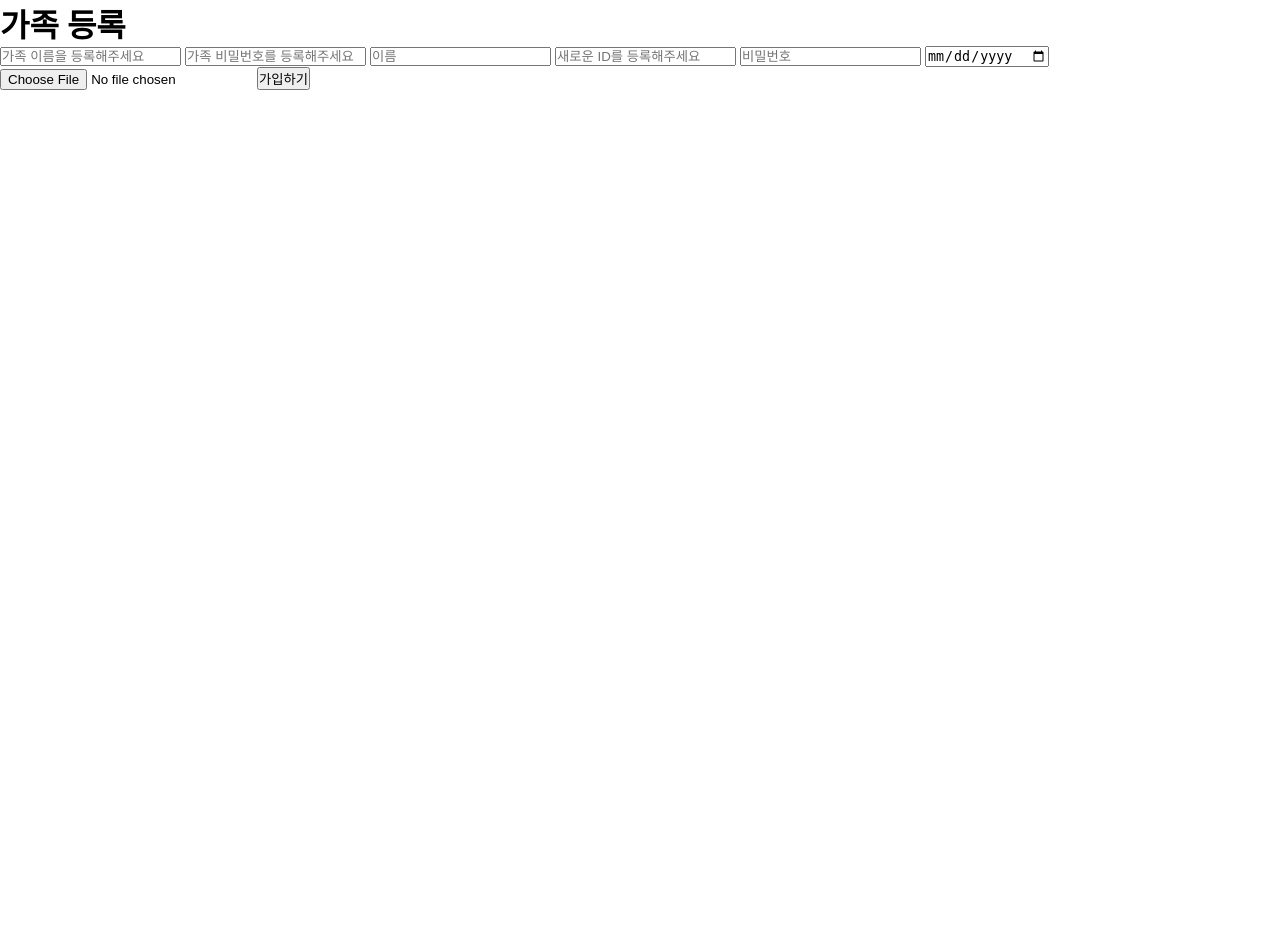
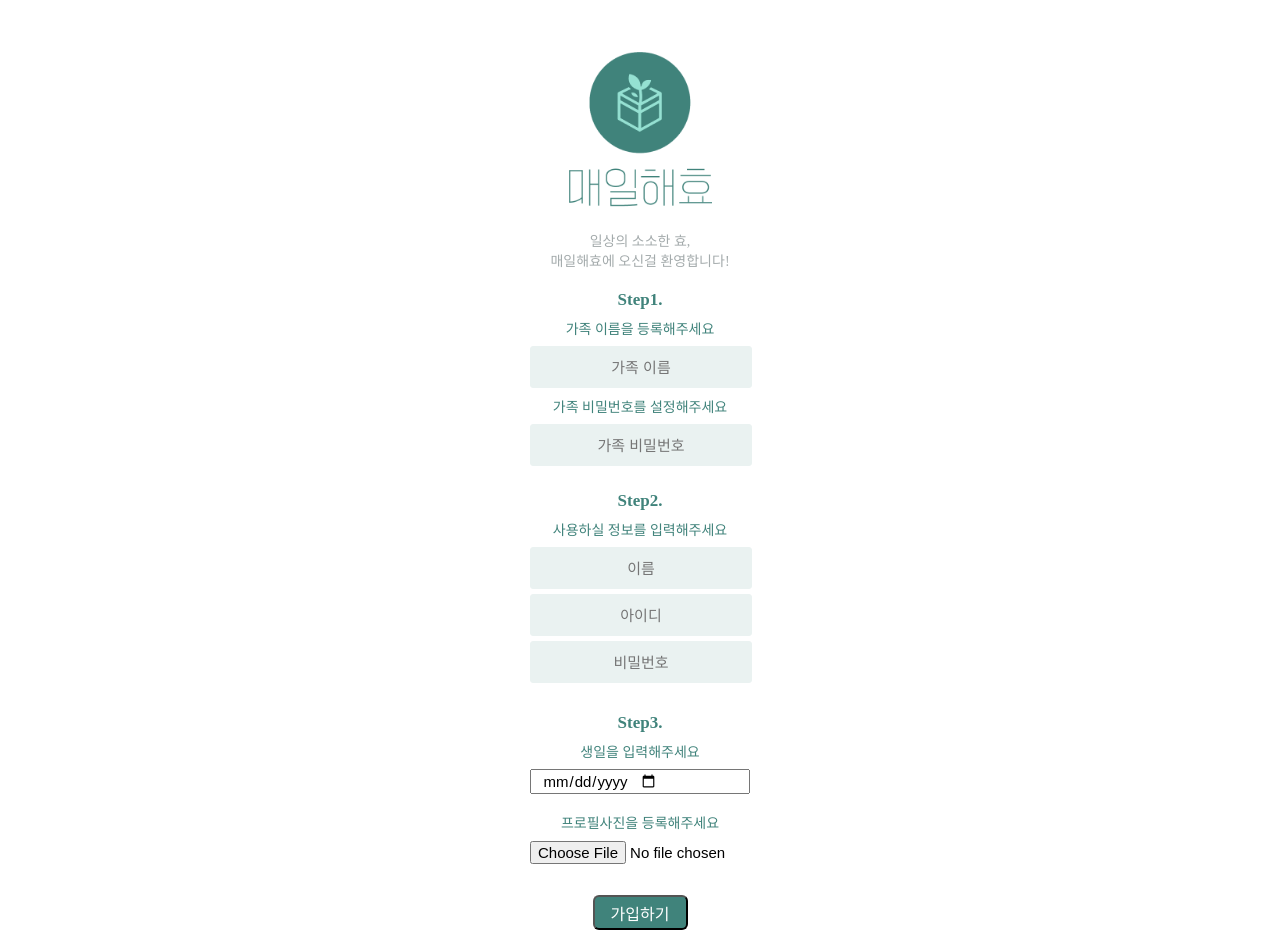
Before and after one commit to goldlamp95/hyo_web, a Django app: page /registration/family_signup in a window 1280 px wide. Before the commit the page ends 90 px from the top, so only its background shows below. Run offline with Django 3.2, Linux system fonts and the light colour scheme; parts of the project's set-up code (start-up, migrations or seed data) failed here and were passed over.

Commit message:
login /signup

```diff
--- /dev/null
+++ b/hyo/hyoapp/static/family_signup.css
@@ -0,0 +1,149 @@
+input {
+    -webkit-writing-mode: horizontal-tb !important;
+    text-rendering: auto;
+    color: initial;
+    letter-spacing: normal;
+    word-spacing: normal;
+    text-transform: none;
+    text-indent: 0px;
+    text-shadow: none;
+    display: flex;
+    text-align: center;
+    /* -webkit-appearance: textfield;
+    background-color: white;
+    -webkit-rtl-ordering: logical; */
+    cursor: text;
+    margin: 0em;
+    font: 15px Arial;
+    padding: 1px 0px;
+    /* border-width: 2px;
+    border-style: inset;
+    border-color: initial;
+    border-image: initial;  */
+}
+
+.box_logo{
+    margin: 30px 0px 0px 0px;
+    width: 100%;
+    display: flex;
+    justify-content: center;
+    justify-items: center;
+    flex-direction: column;
+    left: 50%;
+    top: 50%;
+}
+
+.logo_mention{
+    color: #A4ABAC;
+    text-align: center;
+    font-size: 14px;
+}
+.logo{
+    width: 200px;
+    align-self: center;
+}
+
+.step{
+    font-size: 17px;
+    color:#40837B;
+    font-weight: bold;
+}
+.inner_input{
+    margin: 20px 0px 0px 0px;
+    left: 50%;
+    top: 50%;
+}
+.input_boxes{
+    display: flex;
+    flex-direction: column;
+    justify-content: center;
+    width: 220px;
+    position: relative;
+    margin: 0 auto;
+}
+
+.input_famiy{
+    display: flex;
+    flex-direction: column;
+}
+
+.family_mention{
+    font-size: 14px;
+    color: #40837B;
+    margin: 8px 0px;
+    text-align: center;
+}
+.family_password{
+    width: 220px;
+    height: 38px;
+    border: 1px solid #EAF2F1;
+    border-radius: 3px;
+    background-color: #EAF2F1;
+}
+
+.family_signup{
+    text-align: center;
+}
+
+.you_mention{
+    font-size: 14px;
+    color:#40837B;
+    margin: 8px 0px;
+    text-align: center;
+}
+.input_you{
+    margin: 25px 0px 0px 0px;
+}
+.your_name{
+    margin: 0px 0px 5px 0px;
+    width: 220px;
+    height: 38px;
+    border: 1px solid #EAF2F1;
+    border-radius: 3px;
+    background-color: #EAF2F1;
+}
+
+.your_id, .your_pw{
+    margin: 5px 0px 5px 0px;
+    width: 220px;
+    height: 38px;
+    border: 1px solid #EAF2F1;
+    border-radius: 3px;
+    background-color: #EAF2F1;
+}
+
+
+.for_btn_submit{
+    width: 100%;
+    display: flex;
+    justify-content: center;
+    flex-direction: column;
+    align-items: center;
+}
+
+.btn_submit{
+    margin: 20px 0 0;
+    width: 95px;
+    height: 35px;
+    border-radius: 6px;
+    font-size: 16px;
+    color: #fff;
+    background-color: #40837B;
+}
+
+.alpha_you{
+    margin: 25px 0px 0px 0px;
+    display: flex;
+    justify-content: center;
+    justify-items: center;
+    flex-direction: column;
+}
+
+.alpha_you2{
+    margin: 10px 0px;
+}
+
+.birthday{
+    border-color: none;
+    /* background-color:#EAF2F1; */
+}
--- a/hyo/hyoapp/templates/registration/family_signup.html
+++ b/hyo/hyoapp/templates/registration/family_signup.html
@@ -1,30 +1,53 @@
 {% extends 'base.html' %}
+{% load static %}
+{% block css %}
+<link rel="stylesheet" href={% static "family_signup.css"%}>
+{% endblock %}
+{% block content %}
 
-
-{% block content %}
-<h1>가족 등록</h1>
 {% if error %}
 <h3 style="color: red;">{{ error }}</h3>
 {% endif %}
 
+<div class="box_logo">
+    <img class="logo" src={% static "../static/image/icon/logo_v3.png" %} alt="My Image">
+    <div class="logo_mention">일상의 소소한 효,</div>
+    <div class="logo_mention">매일해효에 오신걸 환영합니다!<div>
+</div>
 <form method="POST" enctype = "multipart/form-data"> {% csrf_token %}
-    <!-- 가족 등록 -->
-    <input type="text" name="family_name" placeholder = "가족 이름을 등록해주세요">
-    <input type="password" name="family_password" placeholder = "가족 비밀번호를 등록해주세요">
+    <div class="inner_input">
+        <div class="input_boxes">
+            <div class="input_family">
+                <div class="step">Step1.</div>
+                <div class="family_mention">가족 이름을 등록해주세요</div>
+                <input type="text" class="family_password" name="family_name" placeholder = "가족 이름">
+                <div class="family_mention">가족 비밀번호를 설정해주세요</div>
+                <input type="password" class="family_password" name="family_password" placeholder = "가족 비밀번호">
+            </div>
 
+            <div class="input_you">
+                <div class="step">Step2.</div>
+                <div class="you_mention">사용하실 정보를 입력해주세요</div>
+                <input type="text" class="your_name" name="name" placeholder = "이름">
+                <input type="text" class="your_id" name="individual_id" placeholder = "아이디">
+                <input type="password" class="your_pw" name="individual_password" placeholder = "비밀번호">
+            </div>
 
-    <!-- 개인 계정 등록 -->
-    <input type="text" name="name" placeholder = "이름">
-    <input type="text" name="individual_id" placeholder = "새로운 ID를 등록해주세요">
-    <input type="password" name="individual_password" placeholder = "비밀번호">
-    <input type="date" name="birthday" placeholder = "생일날짜">
-    <input type="file" name="profile_pic" placeholder = "개인 프로필 사진을 업로드해주세요">
+            <div class="alpha_you">
+                <div class="step">Step3.</div>
+                <div class="you_mention">생일을 입력해주세요</div>
+                <input class="birthday" type="date" name="birthday" placeholder = "생일날짜">
+            <div class="alpha_you2">
+                <div class="you_mention">프로필사진을 등록해주세요</div>
+                <input class="profile_pic" type="file" name="profile_pic" placeholder = "프로필사진">
+            </div>
+        </div>
+    </div>
 
-    <button type = "submit">가입하기</button>
-
+    <div class="for_btn_submit">
+        <button class="btn_submit" type = "submit">가입하기</button>
+    </div>
 
 </form>
 
-
-
 {% endblock content%}
```
Also changed, not shown: hyo/hyoapp/static/signup.css (added, +145 -0 lines), hyo/hyoapp/templates/registration/signup.html (+44 -12 lines).
